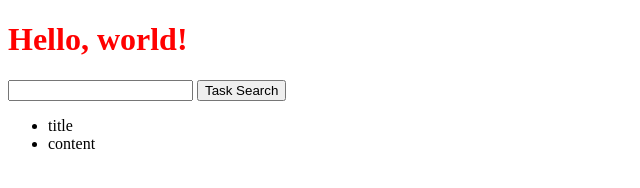
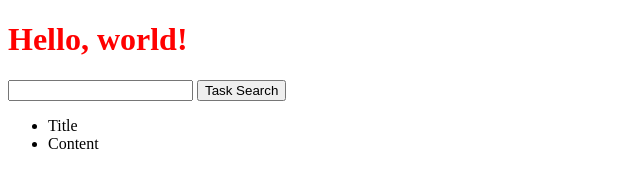
Before and after one commit to brianschnee/Todo-List, a website: page index.html in a window 1280 px wide. Shown: the full height of the page, 0-640 px from the left. Drawn offline with Linux system fonts and the light colour scheme.

Commit message:
testing error

```diff
--- a/index.html
+++ b/index.html
@@ -14,8 +14,12 @@
 		</form>
 
 		<ul id="taskList">
-			<li id="title">title</li>
-			<li id="content">content</li>
+			<li>
+				<span id="title">Title</span>
+			</li>
+			<li>
+				<span id="content">Content</span>
+			</li>
 		</ul>
 
 		<script src="./index.js"></script>
--- a/index.js
+++ b/index.js
@@ -10,9 +10,9 @@
 
 	try {
 		const res = await fetch(`/api?todo=${taskName}`);
-		console.log(res);
+		console.log('in index.js - response:', res);
 		const data = await res.json();
-		console.log(data);
+		console.log('in index.js - data:', data);
 
 		document.querySelector('#title').textContent = data.title;
 		document.querySelector('#content').textContent = data.content;
```
Also changed, not shown: server.js (+6 -1 lines).
